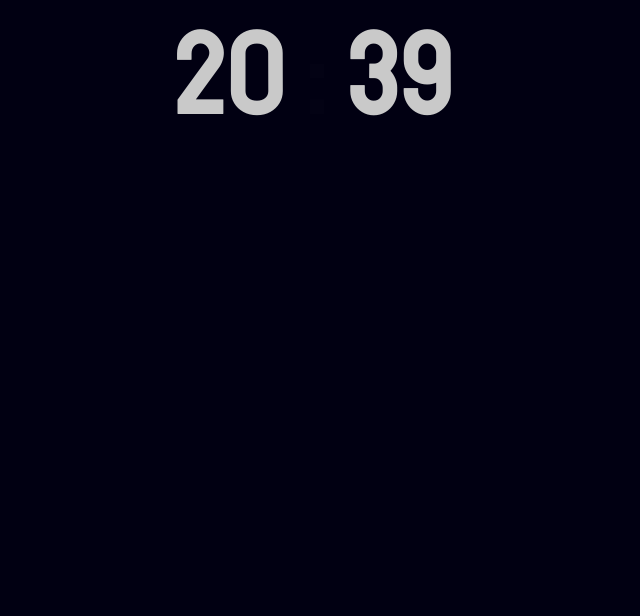
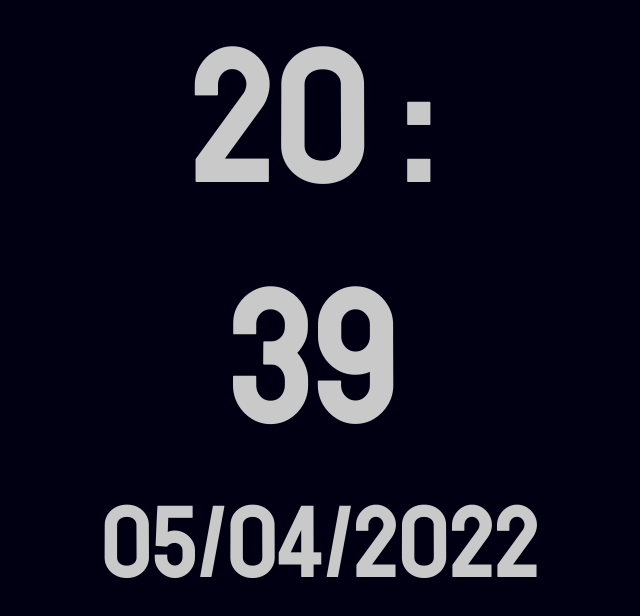
Before and after one commit to Gilles-MUESS/startpage, a React (Create React App) app: page / in a window 1280 px wide. Shown: the top 616 px of the page, without its empty margins (325-965 px from the left). Built offline with nearby package versions, Linux system fonts and the light colour scheme.

Commit message:
Ajout date et meteo (à finir)

```diff
--- a/src/components/App/App.js
+++ b/src/components/App/App.js
@@ -1,12 +1,14 @@
 import './App.scss';
 import Clock from '../Clock/Clock';
+import Weather from '../Weather/Weather';
 
 const App = ()  => {
   return (
     <div className="App">
       <div className="grid">
         <div className="row">
-          <Clock />
+          <Clock className="col-4" />
+          <Weather className="col-2" />
         </div>
       </div>
     </div>
--- a/src/components/App/App.scss
+++ b/src/components/App/App.scss
@@ -1,3 +1,43 @@
 .App {
-
+  .row {
+    display: flex;
+  }
+  .col{
+    &-1 {
+    width: calc(100% / 12);
+  }
+    &-2 {
+    width: calc(100% / 12 * 2);
+  }
+    &-3 {
+    width: calc(100% / 12 * 3);
+  }
+    &-4 {
+    width: calc(100% / 12 * 4);
+  }
+    &-5 {
+    width: calc(100% / 12 * 5);
+  }
+    &-6 {
+    width: calc(100% / 12 * 6);
+  }
+    &-7 {
+    width: calc(100% / 12 * 7);
+  }
+    &-8 {
+    width: calc(100% / 12 * 8);
+  }
+    &-9 {
+    width: calc(100% / 12 * 9);
+  }
+    &-10 {
+    width: calc(100% / 12 * 10);
+  }
+    &-11 {
+    width: calc(100% / 12 * 11);
+  }
+    &-12 {
+    width: calc(100%);
+  }
+  }
 }
--- a/src/components/Clock/Clock.js
+++ b/src/components/Clock/Clock.js
@@ -3,22 +3,27 @@ import {useState, useEffect} from 'react';
 import './Clock.scss';
 import moment from 'moment';
 
-const Clock = () => {
+const Clock = ({className}) => {
   const [hours, setHours] = useState('');
   const [minutes, setMinutes] = useState('');
+  const [date, setDate] = useState('');
 
   useEffect(() => {
     setInterval (() => {
       setHours(moment().hours());
       setMinutes(moment().minutes());
+      setDate(moment().format("DD/MM/YYYY"));
     }, 1000)
   }, [])
 
-  // console.log(document.querySelector('.time').innerHTML)
-
   return (
-    <div className="clock">
-      <span className="hours">{hours}</span><span className='clock-separator'> : </span><span className="minutes">{minutes}</span>
+    <div className={`clock ${className}`}>
+      <p className='clock-inner'>
+        <span className="hours">{hours}</span><span className='clock-separator'> : </span><span className="minutes">{minutes}</span>
+      </p>
+      <p className='date-inner'>
+        {date}
+      </p>
     </div>
   );
 }
--- a/src/components/Clock/Clock.scss
+++ b/src/components/Clock/Clock.scss
@@ -3,20 +3,35 @@
 
 .clock {
   font-family: 'Staatliches', cursive;
-  font-size: rem-calc(120);
+  font-size: 15vw;
   margin: 0 auto;
   width: fit-content;
 
+  &-inner {
+    text-align: center;
+  }
+
   &-separator {
-    animation: wink 1s infinite alternate;
+    animation: wink 1s infinite ;
+  }
+
+  .date-inner {
+    font-size: 8vw;
+    text-align: center;
+  }
+
+  p {
+    margin: 0;
   }
 }
 
 @keyframes wink {
   0% {
-    opacity: 0;
+    opacity: 1;
   }
-
+  50% {
+    opacity: 0.1;
+  }
   100% {
     opacity: 1;
   }
--- /dev/null
+++ b/src/components/Weather/Weather.js
@@ -0,0 +1,26 @@
+import {useState} from 'react';
+
+import './Weather.scss';
+
+const Weather = () => {
+
+  const [weatherData, setWeatherData] = useState('');
+  // const getWeatherData = async () => {
+  //   const response = await fetch('http://api.weatherapi.com/v1/current.json?key=8c653fd2e73149a1b07195217221104&q=guebwiller');
+  //   const weatherData = await response.json();
+  //   return weatherData;
+  // }
+  // const weatherData = getWeatherData()
+  //   .then(res => console.log(res))
+  //   .catch(err => {
+  //     console.log('Souci sur la météo')
+  //   })
+
+  return (
+    <div className='weather'>
+      <img src="" alt="" />
+    </div>
+  );
+}
+
+export default Weather;
--- /dev/null
+++ b/src/components/Weather/Weather.scss
@@ -0,0 +1,5 @@
+@import '../functions.scss';
+
+.weather {
+
+}
--- a/src/index.css
+++ b/src/index.css
@@ -1,3 +1,7 @@
+* {
+  box-sizing: border-box;
+}
+
 body {
   margin: 0;
   background: #010012;
```
